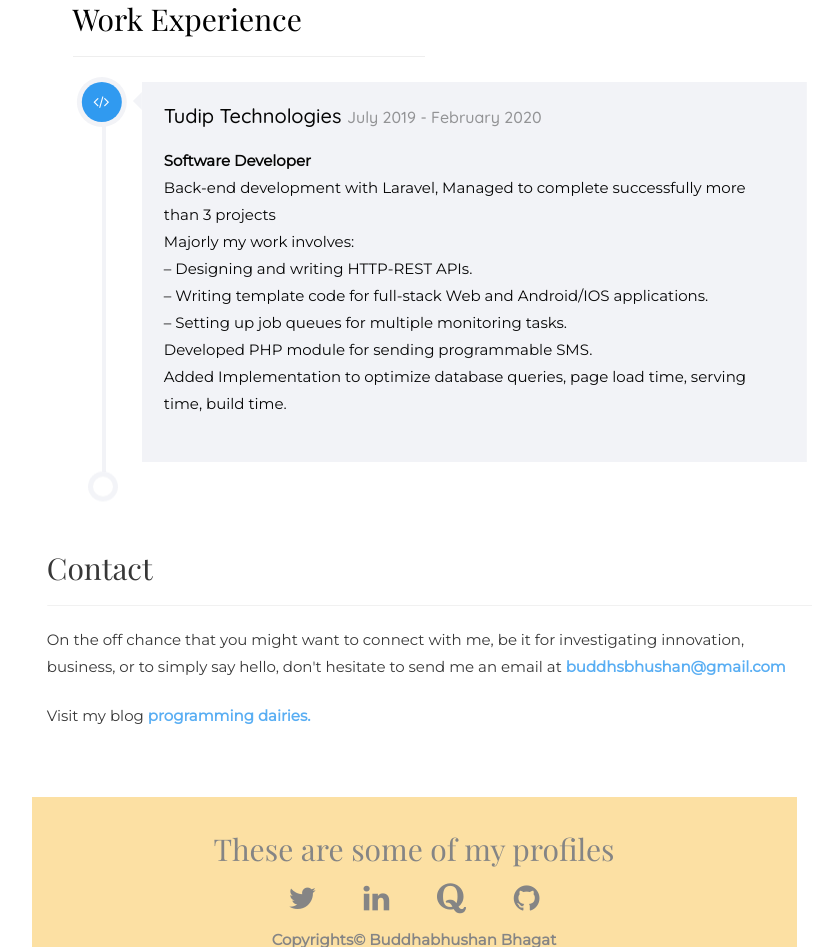
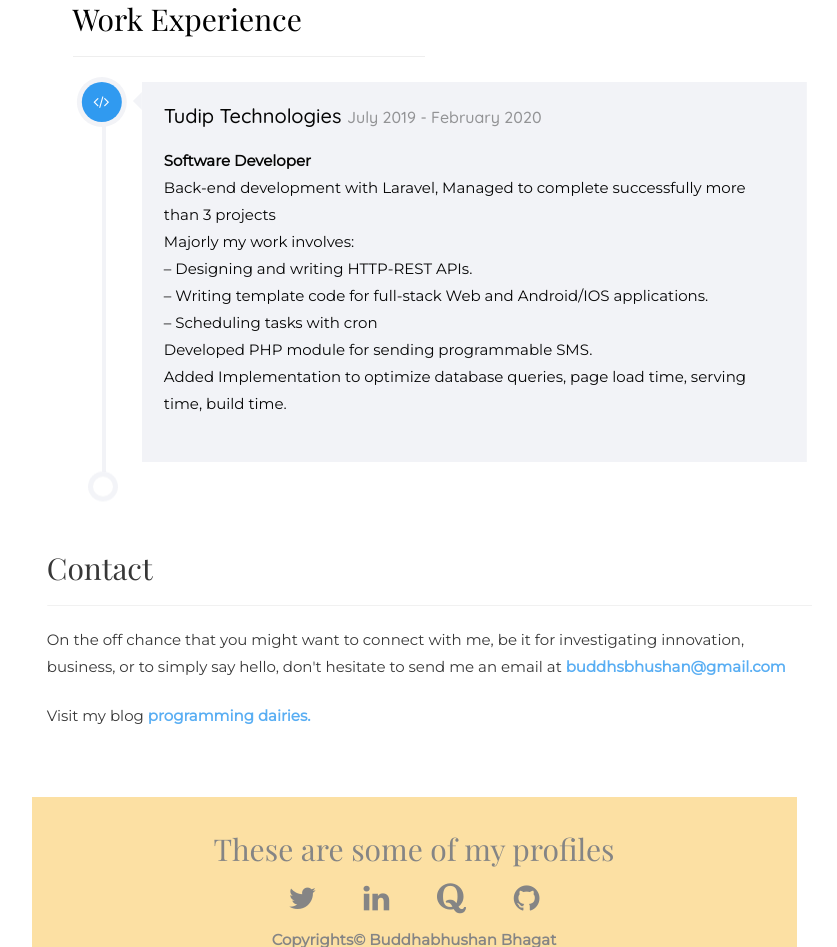
Before and after one commit to buddhabhushanbhagat/-, a plain HTML site: page index.html in a window 1280 px wide. Shown: the part 1734-2681 px from the top of the page, without its empty margins (350-1187 px from the left). Drawn offline with nearby package versions, Linux system fonts and the light colour scheme; a web font is replaced by a local one.

Commit message:
Update index.html

```diff
--- a/index.html
+++ b/index.html
@@ -352,7 +352,7 @@
                                        <p><strong>Software Developer</strong><br>Back-end development with Laravel, Managed to complete successfully more than 3 projects<br>Majorly my work involves:<br>
                                        – Designing and writing HTTP-REST APIs.<br>
                                        – Writing template code for full-stack Web and Android/IOS applications.<br>
-                                       – Setting up job queues for multiple monitoring tasks.<br>
+                                       – Scheduling tasks with cron<br>
                                        Developed PHP module for sending programmable SMS.<br>
                                        Added Implementation to optimize database queries, page load time, serving time, build time.
                                         </p>
```
